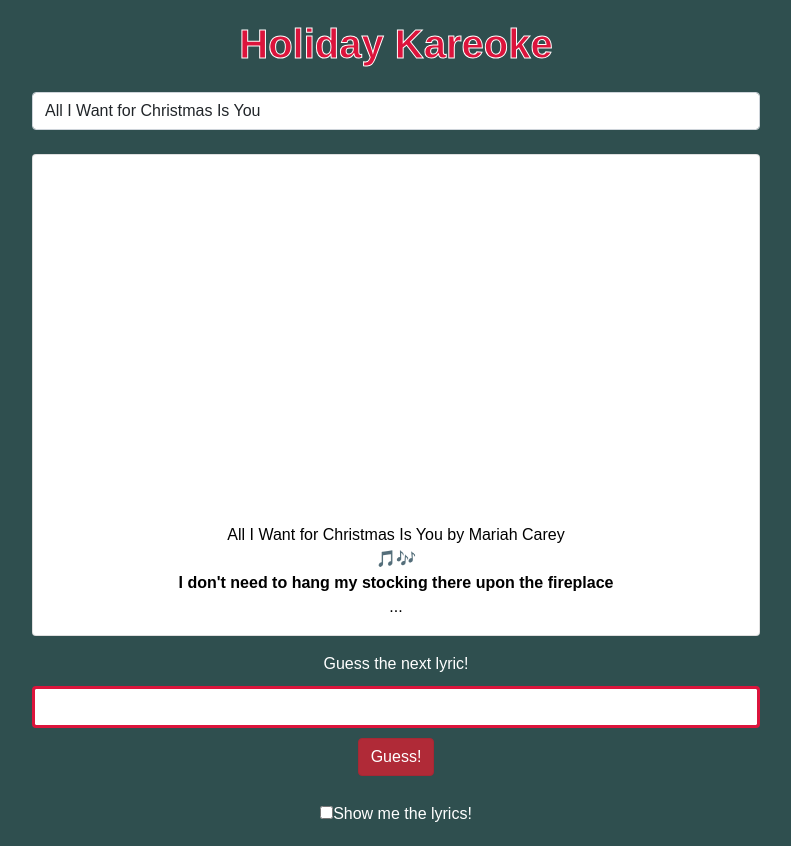
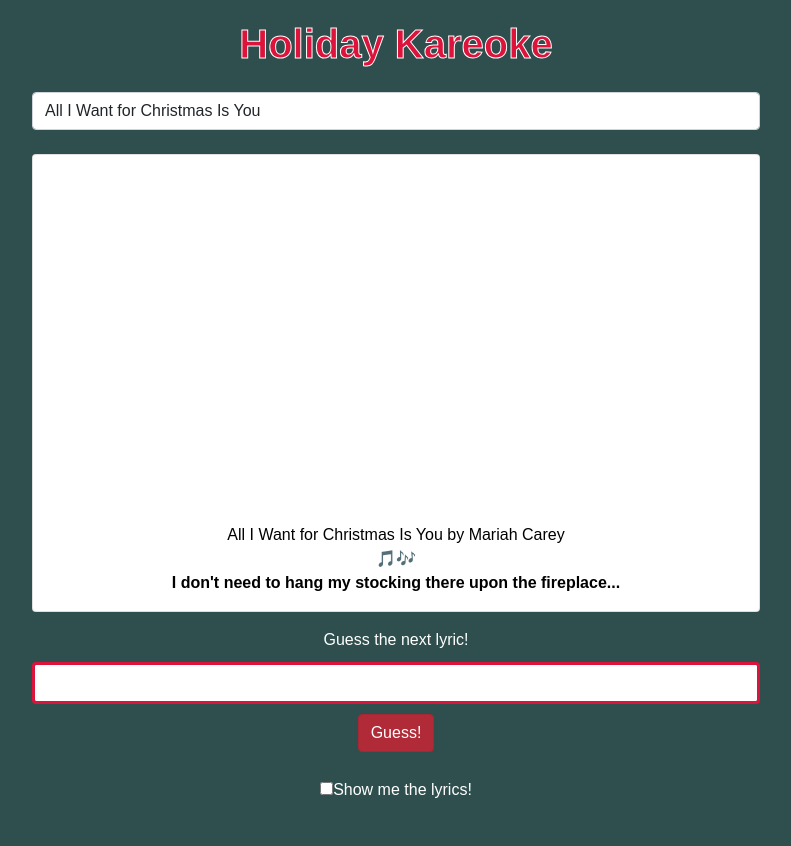
Before and after one commit to brooklyndippo/react-karaoke, a React (Create React App) app in the folder karaoke/: page / in a window 1280 px wide. Shown: the whole page, without its empty margins (244-1035 px from the left). After the commit the page ends 822 px from the top, so only its background shows below. Built offline with nearby package versions, Linux system fonts and the light colour scheme.

Commit message:
added checked state for checkbox

```diff
--- a/karaoke/src/components/GuessForm.jsx
+++ b/karaoke/src/components/GuessForm.jsx
@@ -1,8 +1,28 @@
 import React from 'react';
 
 function GuessForm(props) {
- return (
-   <form onSubmit={props.handleSubmit}></form>
+  const {checkGuess, guess, setGuess} = props
+
+  return (
+  <form onSubmit={checkGuess}>
+  <section className="form-group mt-3">
+    <label>Guess the next lyric!</label>
+    <input
+      id="guess"
+      name="guess"
+      type="text"
+      className="form-control"
+      value={guess}
+      onChange={(e) => setGuess(e.target.value)}
+    ></input>
+  </section>
+  <button
+    type="submit"
+    className="btn btn-danger active"
+  >
+    Guess!
+  </button>
+  </form>
  )
 
 }
--- a/karaoke/src/components/Kareoke.jsx
+++ b/karaoke/src/components/Kareoke.jsx
@@ -1,10 +1,9 @@
 import React, { useState } from "react";
 import Video from "./Video"
+import GuessForm from "./GuessForm"
 import songs from "./Songs.jsx";
 import './Kareoke.css'
 
-//React Player library allows embedding of YouTube videos
-import ReactPlayer from "react-player";
 
 const Kareoke = () => {
   //first thing in array is always current state
@@ -13,7 +12,7 @@ const Kareoke = () => {
   const [songState, setSongState] = useState(songs[0])
   const [result, setResult] = useState('')
   const [toggle, setToggle] = useState(false);
-
+  const [checked, setChecked] = useState(false);
 
 
   const handleChange = (event) => {
@@ -21,6 +20,7 @@ const Kareoke = () => {
       setResult('');
       setGuess('');
       setToggle(false);
+      setChecked(false);
 
       //assign the target value from the drop down as our selected song
       const selectedSong = event.target.value;
@@ -45,9 +45,10 @@ const Kareoke = () => {
     }
   };
 
+  //create a display that only shows if the box is checked
   const toggleDisplay = toggle ? <Video
     song={songState}
-    lyric={songState.nextLine}
+    firstLine="false"
     /> : null
 
 
@@ -67,31 +68,18 @@ const Kareoke = () => {
       {/* Music Video hint */}
       <Video
       song={songState}
-      lyric={songState.firstLine}
+      firstLine="true"
+      />
+
+      {/* Guessing box */}
+      <GuessForm
+      checkGuess={checkGuess}
+      guess={guess}
+      setGuess={setGuess}
       />
 
 
-      {/* Guessing box */}
-      <form onSubmit={checkGuess}>
-      <section className="form-group mt-3">
-        <label>Guess the next lyric!</label>
-        <input
-          id="guess"
-          name="guess"
-          type="text"
-          className="form-control"
-          value={guess}
-          onChange={(e) => setGuess(e.target.value)}
-        ></input>
-      </section>
-      <button
-        type="submit"
-        className="btn btn-danger active"
-      >
-        Guess!
-      </button>
-      </form>
-
+      {/* Results */}
       <section id="results">
         <p id="result">{result}</p>
 
@@ -100,7 +88,13 @@ const Kareoke = () => {
             type="checkbox"
             className="custom-control-input"
             id="customSwitch1"
-            onChange={() => setToggle(!toggle)}
+            checked = {checked}
+            onChange={(e) => {
+              setChecked(e.target.checked);
+              setToggle(!toggle);
+            }
+            }
+
           />
           <label className="custom-control-label" htmlFor="customSwitch1">
             Show me the lyrics!
--- a/karaoke/src/components/Video.jsx
+++ b/karaoke/src/components/Video.jsx
@@ -6,17 +6,33 @@ import ReactPlayer from "react-player";
 
 function Video(props) {
 
-return (
+const {song, firstLine} = props
+
+if (firstLine==="true") {
+  return (
     <section className="card w-100 text-center mt-4 lyric-card">
-    <ReactPlayer className="card-img-top w-100" url={props.song.guessUrl} />
+    <ReactPlayer className="card-img-top w-100" url={song.guessUrl} />
     <p className="card-title mt-2 px-3">
-      {props.song.songTitle} by {props.song.artist}
+      {song.songTitle} by {song.artist}
     </p>
     <p className="card-text mb-3 px-3">
-      🎵🎶 <strong>{props.lyric}</strong> ...{" "}
+      🎵🎶 <strong>{song.firstLine}...</strong>
     </p>
   </section>
   )
+} else {
+  return (
+      <section className="card w-100 text-center mt-4 lyric-card">
+      <ReactPlayer className="card-img-top w-100" url={song.guessUrl} />
+      {/* <p className="card-title mt-2 px-3">
+        {song.songTitle} by {song.artist}
+      </p> */}
+      <p className="card-text mb-3 px-3">
+        <strong>{song.nextLine}</strong>🎵🎶
+      </p>
+    </section>
+  )
+}
 
 };
 
```
